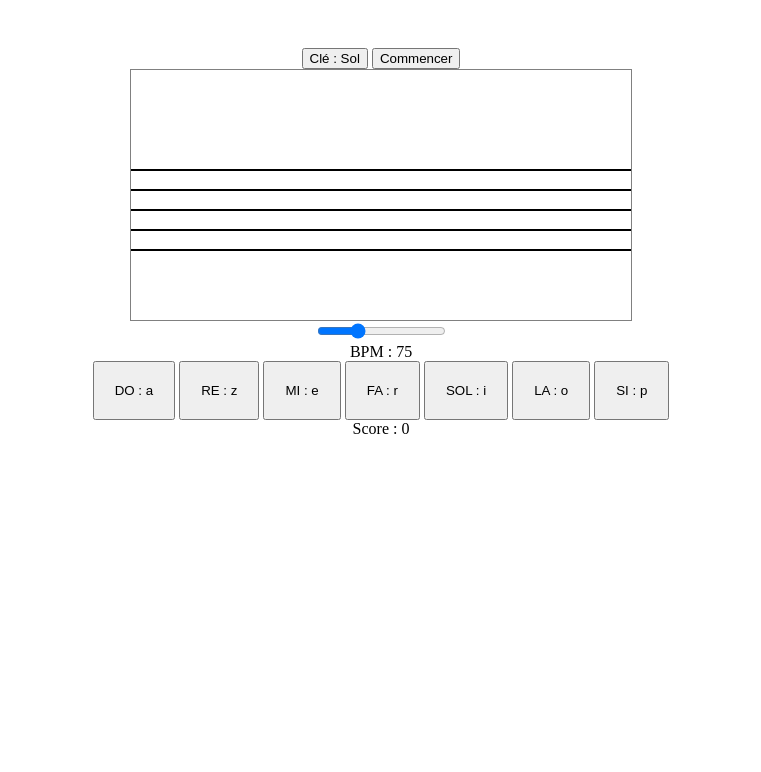
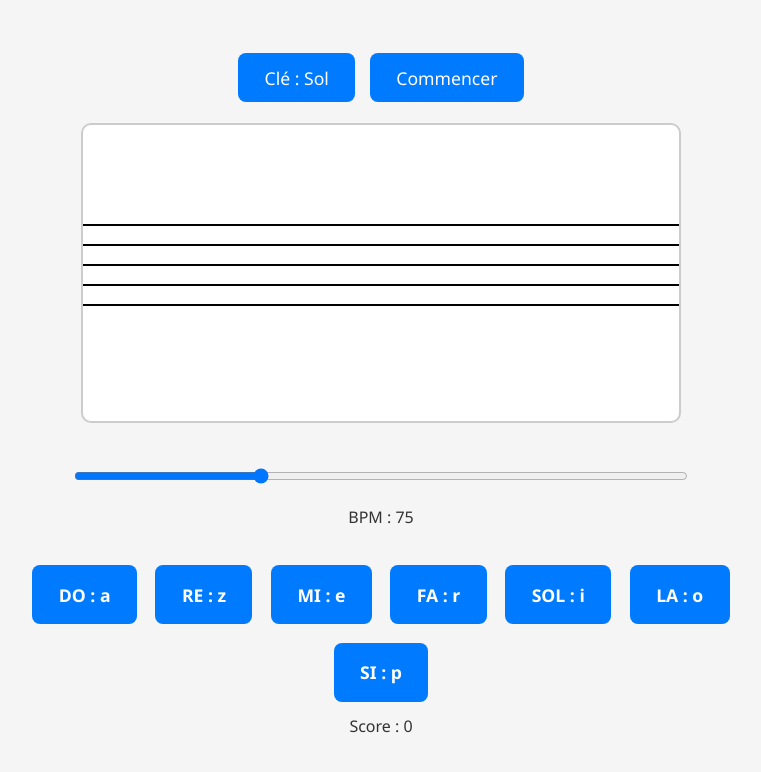
Before and after one commit to Froga62/Froga62.github.io, a plain HTML site: page projects/solfege/solfege.html in a window 1280 px wide. Shown: the whole page, without its empty margins (259-1020 px from the left). Drawn offline with Linux system fonts and the light colour scheme.

Commit message:
Image and better CSS for solfege website added

```diff
--- a/projects/solfege/style.css
+++ b/projects/solfege/style.css
@@ -1,43 +1,108 @@
-body {
+/* Reset et base */
+* {
+    box-sizing: border-box;
     margin: 0;
     padding: 0;
+    font-family: 'Segoe UI', Tahoma, Geneva, Verdana, sans-serif;
 }
 
-svg {
-    height: 250px;
-    width: 300px;
-    border: 1px solid grey;
-    display: block;
-    margin: 0 auto;
+body {
+    background-color: #f5f5f5;
+    color: #333;
 }
 
 main {
-    width: 90%;
-    margin: 0 auto;
-    padding: 3em 0;
+    max-width: 800px;
+    margin: 2em auto;
+    padding: 1em;
     text-align: center;
 }
 
-p {
-    margin: 0;
+/* SVG et notation */
+svg {
+    width: 90%;
+    max-width: 600px;
+    height: 250px;
+    border: 2px solid #ccc;
+    border-radius: 10px;
+    background-color: #fff;
+    display: block;
+    margin: 1em auto 2em;
 }
 
+/* Sections */
 section {
-}
-@media screen and (min-width: 768px) {
-    svg{
-        width: 500px;
-    }
+    margin-bottom: 2em;
 }
 
+/* Boutons */
+button {
+    cursor: pointer;
+    border: none;
+    border-radius: 8px;
+    padding: 0.7em 1.5em;
+    margin: 0.3em;
+    font-size: 1em;
+    transition: all 0.2s ease-in-out;
+    background-color: #007bff;
+    color: #fff;
+}
+
+button:hover {
+    background-color: #0056b3;
+}
+
+button:active {
+    transform: scale(0.97);
+}
+
+/* Boutons de note */
 .noteGuess {
-    padding: 1.5em;
+    padding: 1em 1.5em;
+    font-weight: bold;
+}
+
+/* Inputs */
+input[type="range"] {
+    width: 80%;
+    margin: 1em 0;
+}
+
+/* Texte et outputs */
+p, output {
+    font-size: 1em;
+    margin-top: 0.5em;
+}
+
+#Answer {
+    display: block;
+    margin-top: 0.8em;
+    font-weight: bold;
+    font-size: 1.2em;
 }
 
 .good {
-    color: green;
+    color: #28a745;
 }
 
 .bad {
-    color: red;
+    color: #dc3545;
 }
+
+/* Responsive */
+@media screen and (min-width: 768px) {
+    svg {
+        height: 300px;
+    }
+
+    button {
+        font-size: 1.1em;
+    }
+
+    #buttonGuessContainer {
+        display: flex;
+        justify-content: center;
+        flex-wrap: wrap;
+        gap: 0.5em;
+    }
+}
--- a/script.js
+++ b/script.js
@@ -193,7 +193,7 @@ let projects = [
     },
     {
         projectName : "Lex Calculator",
-        projectImageURL : "none",
+        projectImageURL : "https://img.icons8.com/doodle/300/apple-calculator.png",
         projectDescription : "Ce projet de faculté était de faire un analyseur lexical avec Lex permettant de faire des opérations de base en notation postfixée.",
         languages : "Lex, C, Makefile, Git",
         screenShots : [],
```
